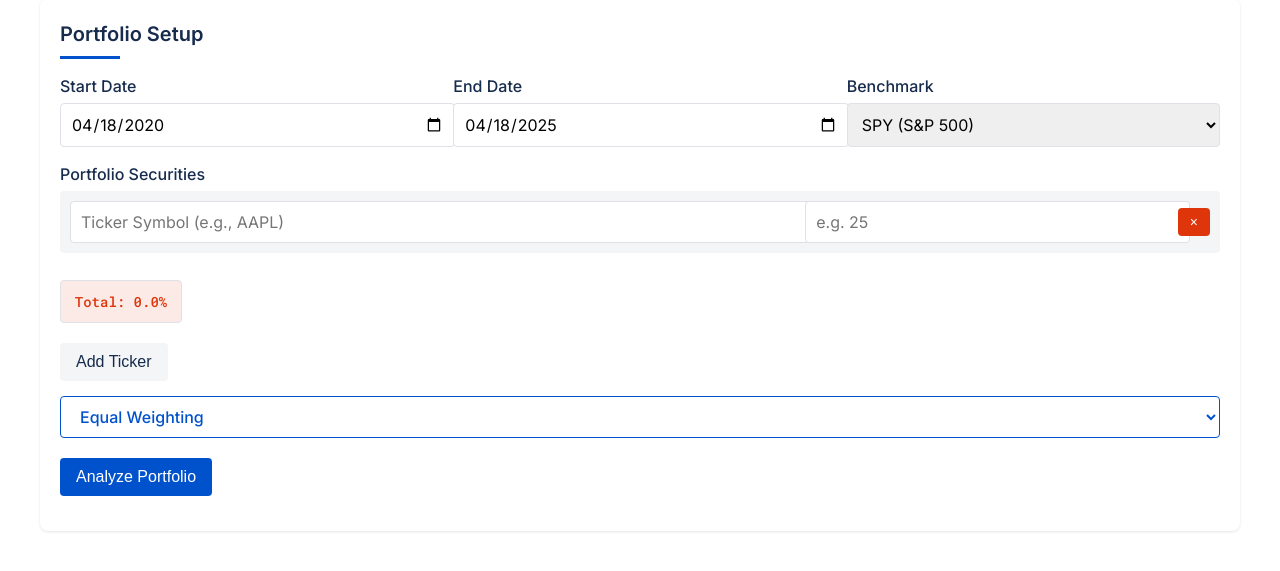
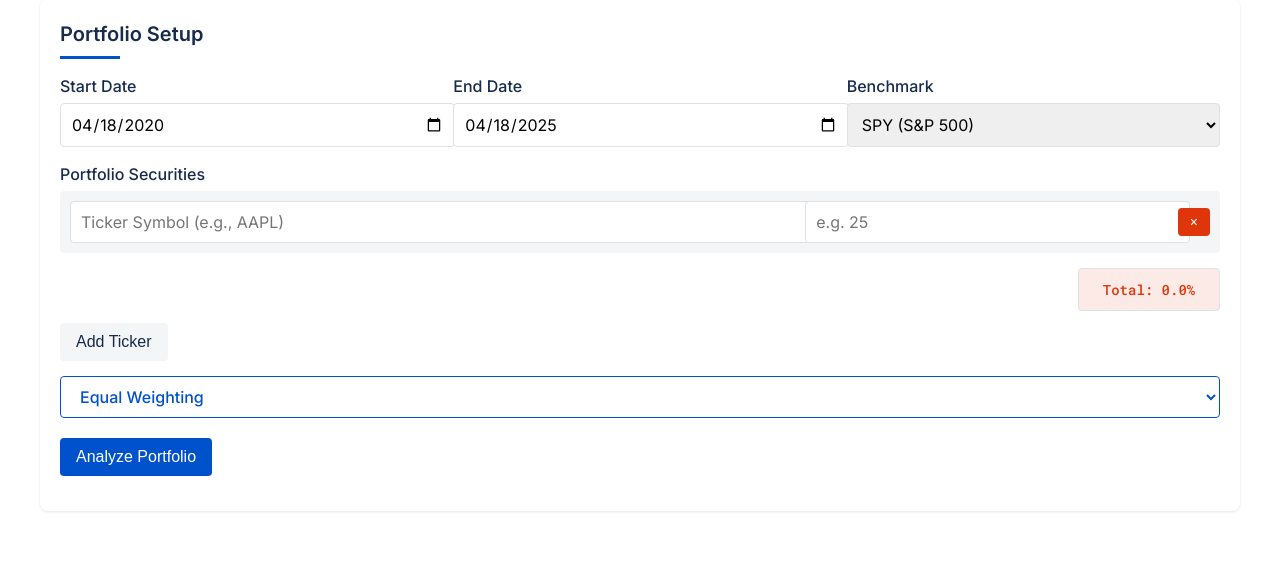
Before and after one commit to ianlucas1/GetTheBear, a Flask app: page / in a window 1280 px wide. Shown: the part 113-684 px from the top of the page. Run offline with Flask 3, Linux system fonts and the light colour scheme; some libraries are stand-ins or nearby versions.

Commit message:
Improve portfolio view
Relocated the portfolio total weight display to be directly below the weight input fields in `templates/index.html` and adjusted styling in `static/css/styles.css`.

Replit-Commit-Author: Agent
Replit-Commit-Session-Id: c7ab2ade-dc89-4189-a1d1-caa12566be97
Replit-Commit-Screenshot-Url: https://storage.googleapis.com/screenshot-production-us-central1/6da79860-e9f4-477c-a141-0523ee14f7a4/7cdde5de-321e-47d3-9d83-3121123457d3.jpg

```diff
--- a/static/css/styles.css
+++ b/static/css/styles.css
@@ -164,10 +164,16 @@ select {
   flex-wrap: wrap;
 }
 
-/* Add spacing between weight sum and controls */
+/* Position the total weight indicator */
+.ticker-total-row {
+  display: flex;
+  justify-content: flex-end;
+  margin-top: 8px;
+  margin-bottom: 8px;
+}
+
 #weight-sum {
-  margin-top: 12px;
-  margin-bottom: 8px;
+  min-width: 120px;
 }
 
 @media (max-width: 768px) {
--- a/templates/index.html
+++ b/templates/index.html
@@ -45,7 +45,9 @@
             <div id="ticker-inputs" class="ticker-inputs">
                 <!-- Ticker inputs will be added here dynamically -->
             </div>
-            <div id="weight-sum" class="weight-pill">Total: 0%</div>
+            <div class="ticker-total-row">
+                <div id="weight-sum" class="weight-pill">Total: 0%</div>
+            </div>
             <div class="weights-controls">
                 <div class="weight-controls-row">
                     <button type="button" id="add-ticker" class="btn btn-secondary">Add Ticker</button>
```
